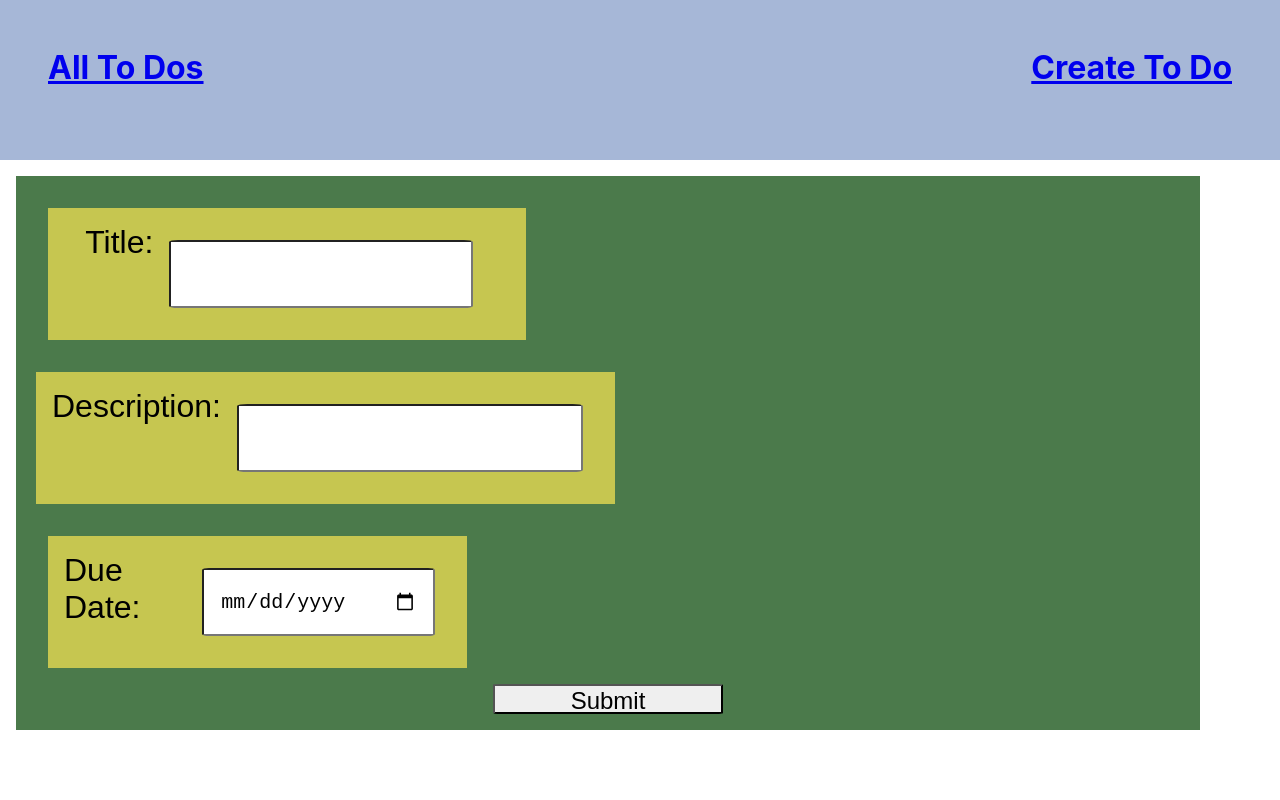
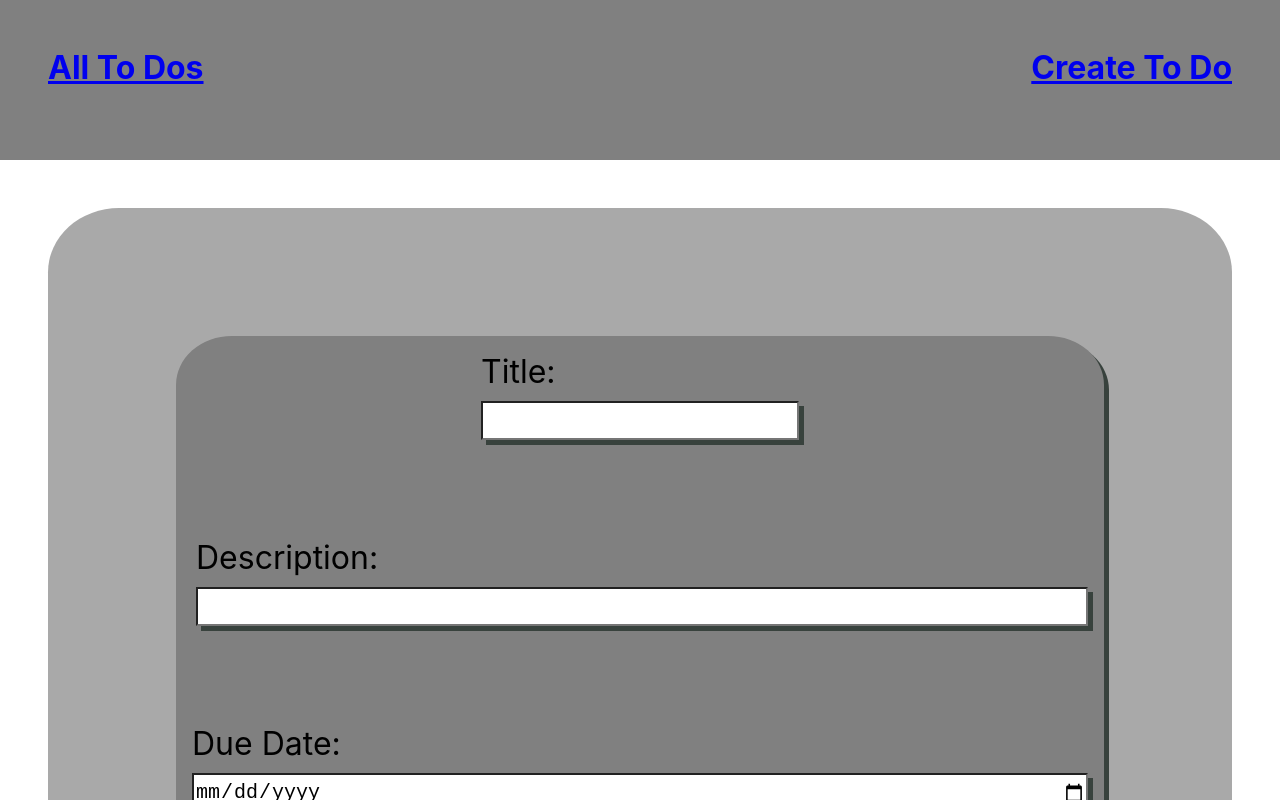
Before and after one commit to Hreichgelt/todo-app, a React (Create React App) app: page /Create in a window 1280 px wide. Shown: the top 800 px of the page. Built offline with nearby package versions, Linux system fonts and the light colour scheme.

Commit message:
form style

```diff
--- a/src/components/CreateTodoForm.js
+++ b/src/components/CreateTodoForm.js
@@ -66,6 +66,7 @@ class CreateTodoForm extends React.Component {
     console.log("State:", this.state);
 
     return (
+    <div className="formTodoWrap">
       <form className="formTodo" onSubmit={this.handleSubmit}>
         <label className="title">
           Title:
@@ -105,6 +106,7 @@ class CreateTodoForm extends React.Component {
           Submit
         </button>
       </form>
+      </div>
     );
   }
 }
--- a/src/components/styles/CreateTodoForm.css
+++ b/src/components/styles/CreateTodoForm.css
@@ -1,44 +1,40 @@
+.formTodoWrap {
+    border-radius: 6%;
+    background-color: darkgrey;
+    padding: 3rem;
+    margin: 3rem;
+}
+
 .formTodo {
-    background-color: rgb(75, 122, 75);
-    display: flex;
-    flex-direction: column;
-    width: 90%;
-    align-items: flex-start;
-    padding: 1rem;
-    margin: 1rem;
+ background-color: gray;
+ padding: 1rem;
+ margin: 5rem;
+ border-radius: 6%;
+ box-shadow: 5px 5px rgb(56, 66, 61);
 }
 
 label {
-    background-color: rgb(198, 198, 80);
-    font-size: xx-large;
-    font-family:fantasy;
-    padding: 1rem;
-    margin: 1rem;
-    display: flex;
-    flex-direction: row;
+ /* width: auto; */
+ display: grid;
+ grid-template-rows: 1fr 1fr 1fr 1fr;
+ grid-gap: 10px;
+ font-size: xx-large;
+
 }
 
-.title{
-    display: flex;
-}
+/* .title{
+} */
 
 input {
-    width: 60%;
-    height: 2rem;
     font-size: x-large;
-    padding: 1rem;
-    margin: 1rem;
-    border-radius: 3%;
+    height: auto;
+    box-shadow: 5px 5px rgb(56, 66, 61);
 }
 
 .btn {
-display: flex;
-flex-direction: row;
-align-self: center;
-justify-content: center;
-width: 20%;
-height: 30px;
-border-radius: 3%;
-font-size: x-large;
-font-family:fantasy;
+    font-size: x-large;
+    padding: 1rem;
+    margin: 5rem;
+    border-radius: 6%;
+    box-shadow: 5px 5px rgb(56, 66, 61);
 }
--- a/src/components/styles/Header.css
+++ b/src/components/styles/Header.css
@@ -1,5 +1,5 @@
 .header{
-    background-color: rgb(166, 183, 215);
+    background-color: gray;
     height:10rem
 }
 
```
